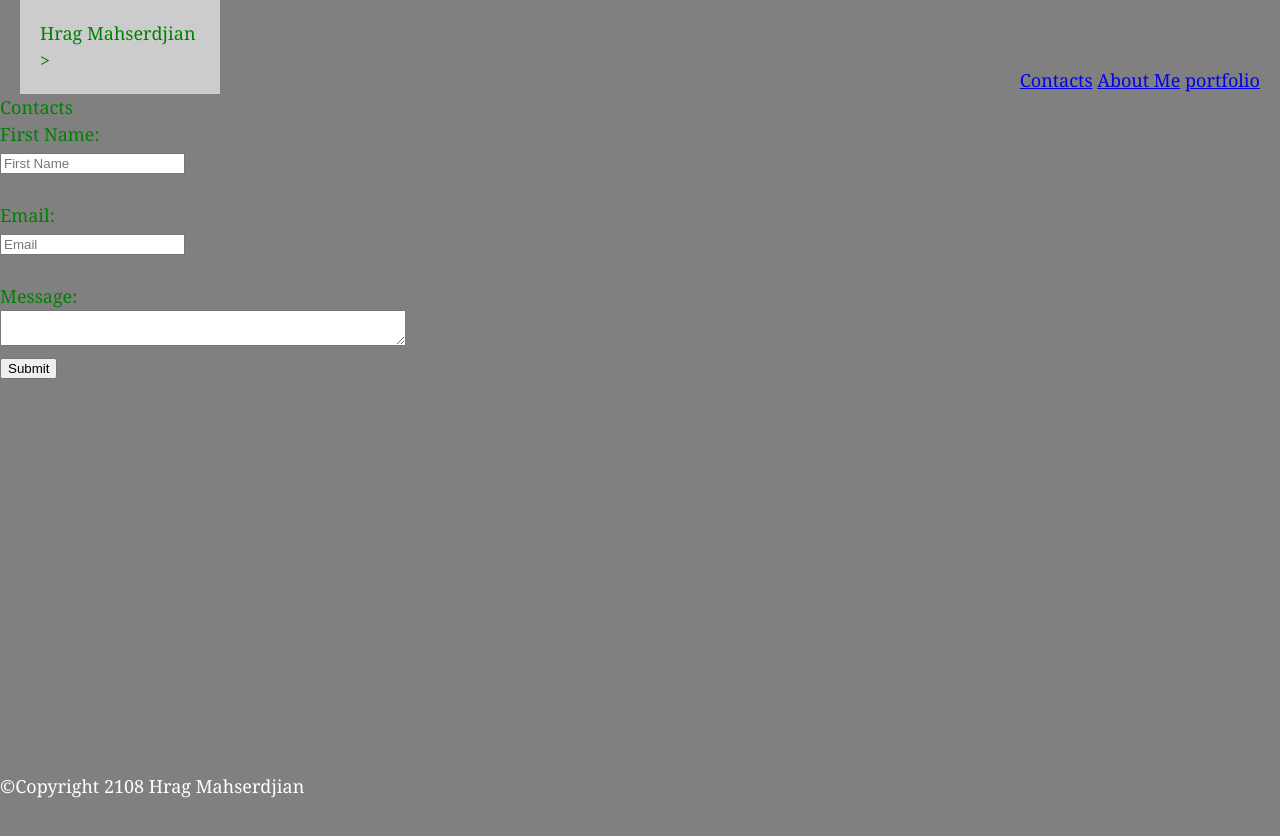
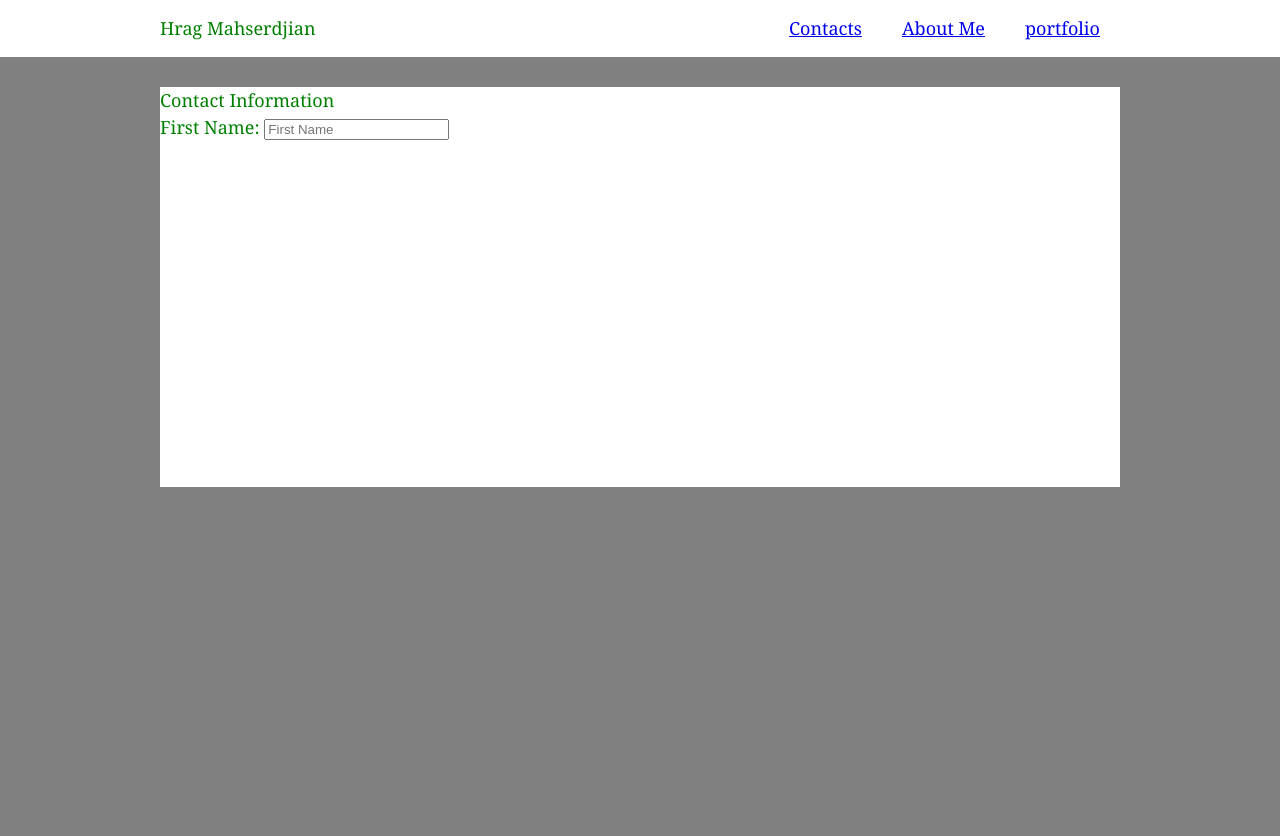
Before and after one commit to Hmahserdjian/hw-wirefram, a plain HTML site: page contact.html in a window 1280 px wide. Before the commit the page ends 800 px from the top, so only its background shows below. Drawn offline with Linux system fonts and the light colour scheme.

Commit message:
almost final

```diff
--- a/assets/css/style.css
+++ b/assets/css/style.css
@@ -1,3 +1,4 @@
+
 body {
   padding: 0px;
   margin: 0;
@@ -6,24 +7,42 @@ body {
   line-height: 150%;
   color: green;
   background: gray;
+  height: 100vh;
 }
-header {
-  padding: 20px;
-  margin-left: 20px;
-  margin-right: 1060px;
-  color: #333;
-  background: #ccc;
-  box-sizing: border-box;
-  text-align: left;
-  color: green;
+.navbar-container {
+  width: 960px;
+  margin: 0 auto;
+  display: flex;
+  justify-content: space-between;
+  padding: 15px;
 }
-Nav
-  {
 
-      position:absolute;
-      top:67px;
-      right:20px;
-     text-align: right;
+header.navbar-row {
+  background-color: white;
+}
+
+ul.navbar-ul {
+  display: flex;
+}
+
+li.navbar-li {
+  margin: 0 20px;
+}
+
+.body-col {
+  width: 960px;
+  margin: 0 auto;
+  height: 100%;
+}
+
+section.sec-con {
+  height: 100%;
+}
+
+.body-con {
+  height: 50%;
+  background-color: white;
+  margin-top: 30px;
 }
 
 footer {
--- a/contact.html
+++ b/contact.html
@@ -12,42 +12,79 @@
 
 <body>
     <!-- my header -->
- <header><h1>Hrag Mahserdjian</h1>></header>
-    <!-- added a nav bar -->
-    <nav>
-        <a href="contact.html">Contacts</a>
-        <a href="index.html">About Me</a>
-        <a href="portfolio.html">portfolio</a>
-    </nav>
+    <header class="navbar-row">
+        <div class="navbar-container">
+            <div class="navbar-logo">
+                <h1>Hrag Mahserdjian</h1>
+            </div>
+            <div class="navbar-links">
+                <ul class="navbar-ul">
+                    <li class="navbar-li"><a href="contact.html">Contacts</a></li>
+                    <li class="navbar-li"><a href="index.html">About Me</a></li>
+                    <li class="navbar-li"><a href="portfolio.html">portfolio</a></li>
+                </ul>
+            </div>
+        </div>
+    </header>
+    <section class="sec-con">
+        <div class="body-col">
+            <div class="body-con">
+                <div class="body-con__heading">
+                    Contact Information
+                </div>
+                <div class="body-con__text">
+                    <label for="first">First Name:</label>
+                        <input type="text" id="first" placeholder="First Name">
+                </div>
+            </div>
+        </div>
+    </section>
+
+
+
+
+
+
+
+
+
+
+
+
+
+
+
+
 
     <!-- used a heading for my contacts  -->
-    <h1>Contacts<h1>
+    <!-- <h1>Contacts<h1>
     <!-- Created a container with a form. -->
-    <div class="container">
+    <!-- <div class="container">
+
         <!-- First name form -->
-        <label for="first">First Name:</label>
+        <!-- <label for="first">First Name:</label>
         <br>
         <input type="text" id="first" placeholder="First Name">
         <br>
         <br>
         <!-- Email form -->
-        <label for="Email">Email:</label>
+        <!-- <label for="Email">Email:</label>
         <br>
         <input type="text" id="Email" placeholder="Email">
-        <br>
-        <br>
+        <br> -->
+
         <!-- message form -->
-        <label for="message">Message:</label>
+        <!-- <label for="message">Message:</label>
         <br>
         <textarea style="width:400px" style="height:200px"></textarea>
         <br>
-        <input type="submit" value="Submit">
+        <input type="submit" value="Submit"> -->
 
-    </div>
+
     <!-- my footer -->
-    <footer>
+    <!-- <footer>
         <p>©Copyright 2108 Hrag Mahserdjian</p>
-    </footer>
+    </footer> -->
 </body>
 
 </html>
```
Also changed, not shown: index.html (+16 -6 lines), portfolio.html (+15 -6 lines).
